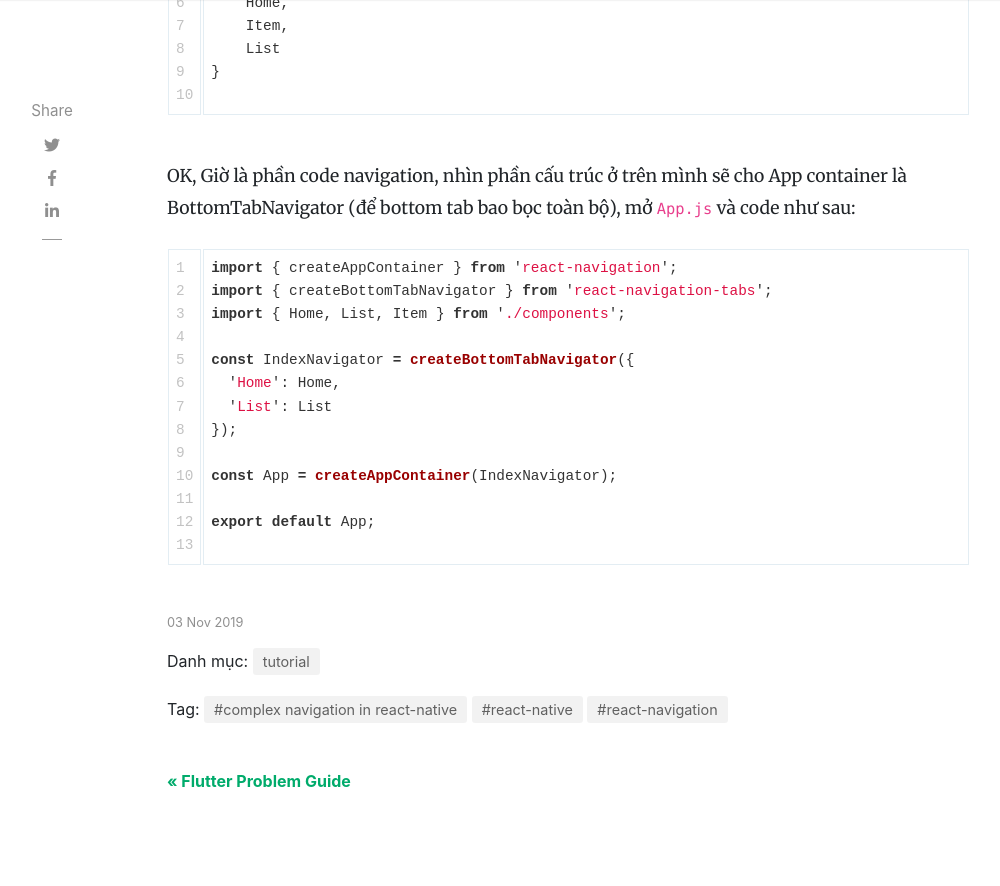
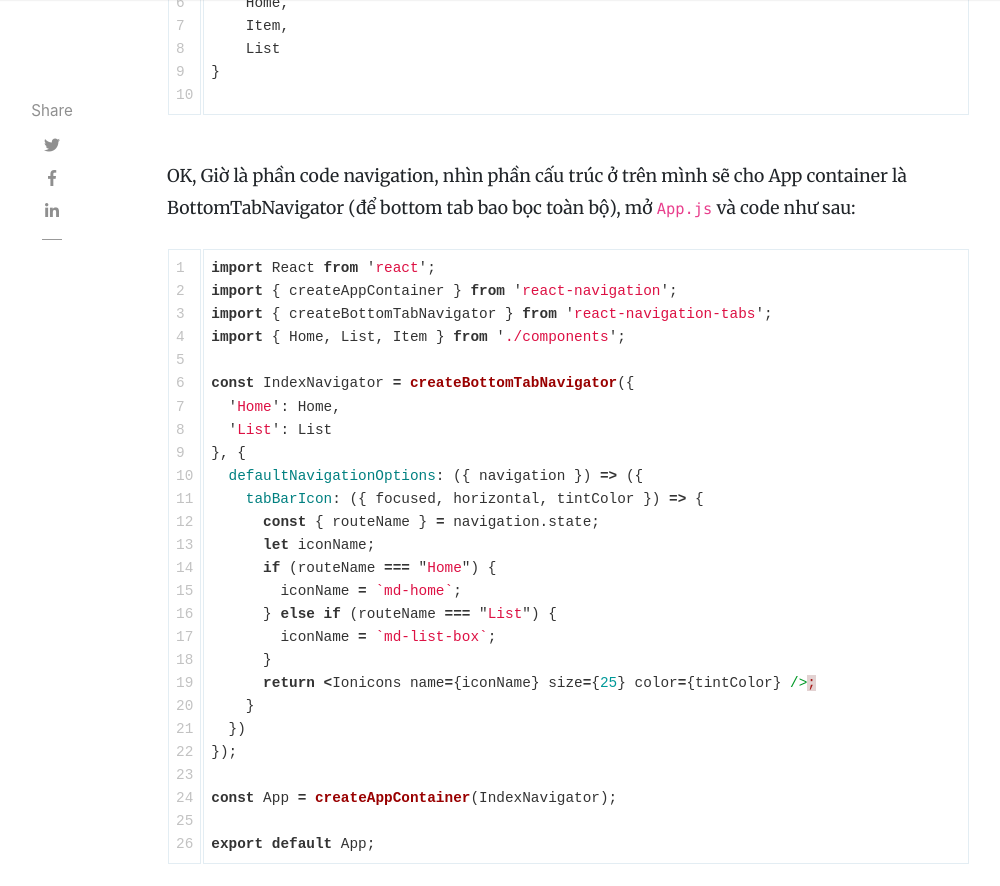
Before and after one commit to tuitucode/tuitucode.github.io, a Jekyll site: the page built from _posts/2019-11-03-ket-hop-stack-tab-drawer-navigation-react-native.md, in a window 1280 px wide and 1400 px high, scrolled down 4704 px, cut to the strip 0-886 px from the top of the window. Shown: the whole strip, without its empty margins (118-1118 px from the left). Built offline with Jekyll 4.4.1, drawn with Linux system fonts in a browser that asks for light colours; nearby versions of some CDN libraries; comment, search, counter and statistics services are not loaded; some of the changed text lies outside the part shown.

Commit message:
Update 2019-11-03-ket-hop-stack-tab-drawer-navigation-react-native.md

````diff
--- a/_posts/2019-11-03-ket-hop-stack-tab-drawer-navigation-react-native.md
+++ b/_posts/2019-11-03-ket-hop-stack-tab-drawer-navigation-react-native.md
@@ -35,7 +35,7 @@ Cài `react-navigation-tabs` để dùng Bottom Navigator:
 > npm i react-navigation-tabs --save
 
 Cài thêm các package bổ sung:
-> npm i react-native-gesture-handler react-native-reanimated --save
+> npm i react-native-gesture-handler react-native-reanimated react-native-vector-icons --save
 
 Sau khi cài xong, check dependencies trong `package.json`
 ```
@@ -153,6 +153,7 @@ export {
 
 OK, Giờ là phần code navigation, nhìn phần cấu trúc ở trên mình sẽ cho App container là BottomTabNavigator (để bottom tab bao bọc toàn bộ), mở `App.js` và code như sau:
 ```javascript
+import React from 'react';
 import { createAppContainer } from 'react-navigation';
 import { createBottomTabNavigator } from 'react-navigation-tabs';
 import { Home, List, Item } from './components';
@@ -160,10 +161,22 @@ import { Home, List, Item } from './components';
 const IndexNavigator = createBottomTabNavigator({
   'Home': Home,
   'List': List
+}, {
+  defaultNavigationOptions: ({ navigation }) => ({
+    tabBarIcon: ({ focused, horizontal, tintColor }) => {
+      const { routeName } = navigation.state;
+      let iconName;
+      if (routeName === "Home") {
+        iconName = `md-home`;
+      } else if (routeName === "List") {
+        iconName = `md-list-box`;
+      }
+      return <Ionicons name={iconName} size={25} color={tintColor} />;
+    }
+  })
 });
 
 const App = createAppContainer(IndexNavigator);
 
 export default App;
-
 ```
````
